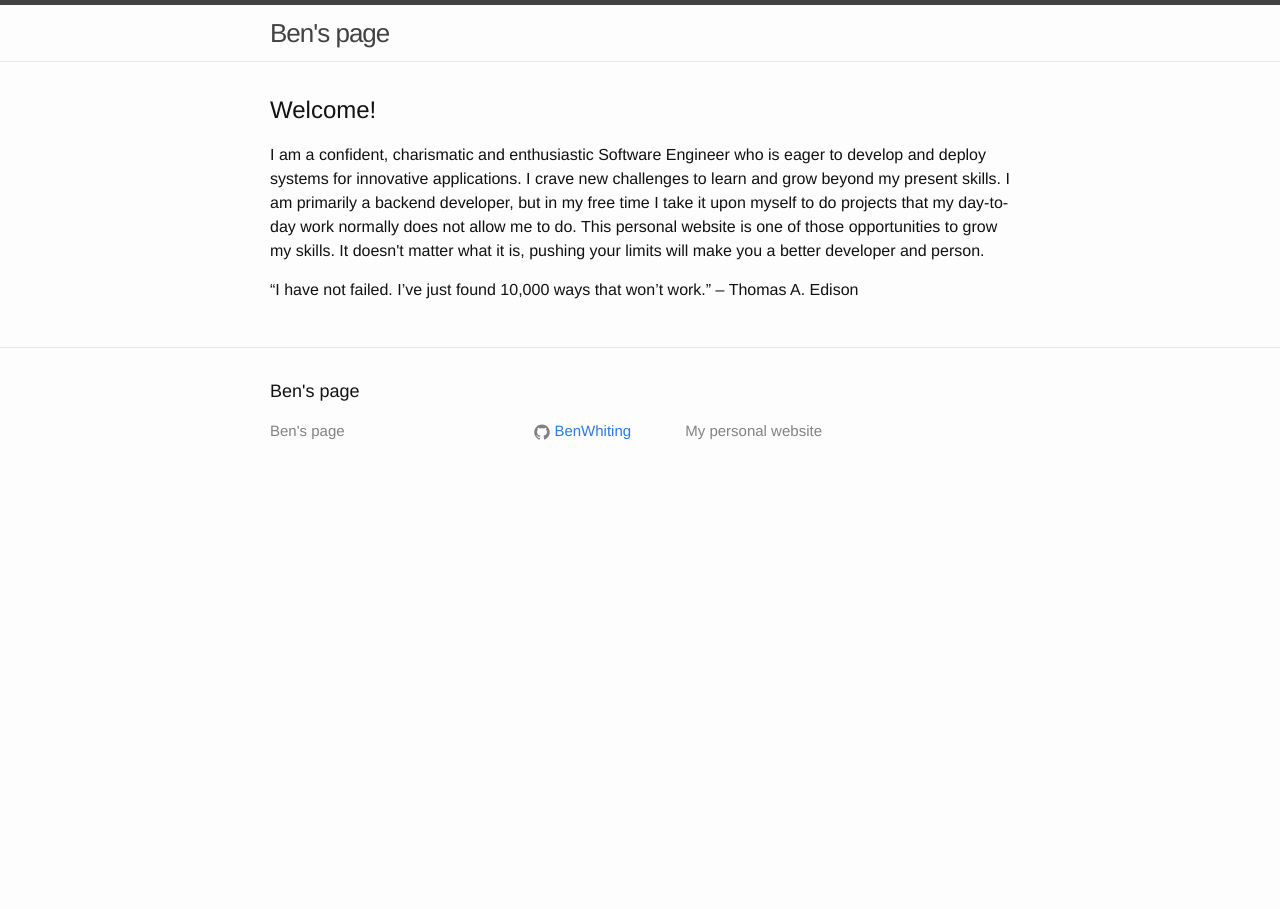
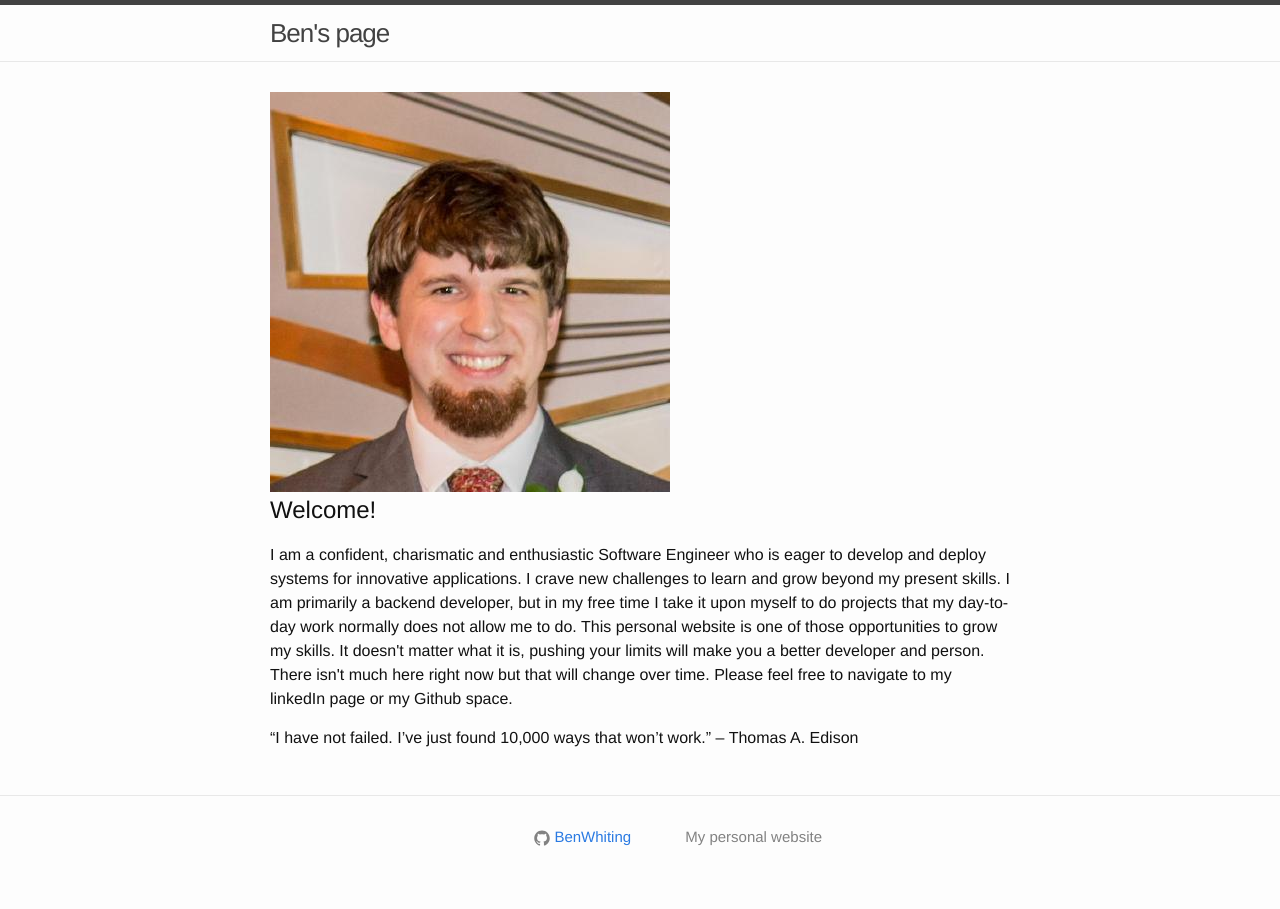
Before and after one commit to BenWhiting/BenWhiting.github.io, a Jekyll site: the page built from index.html, in a window 1280 px wide. Built offline with Jekyll 4.4.1, drawn with Linux system fonts in a browser that asks for light colours.

Commit message:
updating format and base site

```diff
--- /dev/null
+++ b/_includes/base_path
@@ -0,0 +1,5 @@
+{% if site.url %}
+  {% assign base_path = site.url | append: site.baseurl %}
+{% else %}
+  {% assign base_path = site.github.url %}
+{% endif %}
--- a/_includes/content.html
+++ b/_includes/content.html
@@ -5,6 +5,7 @@
    in my free time I take it upon myself to do projects that my day-to-day work normally
    does not allow me to do. This personal website is one of those opportunities to grow
    my skills. It doesn't matter what it is, pushing your limits will make you a
-   better developer and person.</p>
+   better developer and person. There isn't much here right now but that will change over time.
+   Please feel free to navigate to my linkedIn page or my Github space.</p>
 
 <p>“I have not failed. I’ve just found 10,000 ways that won’t work.” – Thomas A. Edison</p>
--- a/_includes/footer.html
+++ b/_includes/footer.html
@@ -2,12 +2,9 @@
 
   <div class="wrapper">
 
-    <h2 class="footer-heading">{{ site.title }}</h2>
-
     <div class="footer-col-wrapper">
       <div class="footer-col footer-col-1">
         <ul class="contact-list">
-          <li>{{ site.title }}</li>
           <li><a href="mailto:{{ site.email }}">{{ site.email }}</a></li>
         </ul>
       </div>
@@ -17,12 +14,6 @@
           {% if site.github_username %}
           <li>
             {% include icon-github.html username=site.github_username %}
-          </li>
-          {% endif %}
-
-          {% if site.twitter_username %}
-          <li>
-            {% include icon-twitter.html username=site.twitter_username %}
           </li>
           {% endif %}
         </ul>
--- a/_includes/icon-twitter.html
+++ /dev/null
@@ -1 +0,0 @@
-<a href="https://twitter.com/{{ include.username }}"><span class="icon icon--twitter">{% include icon-twitter.svg %}</span><span class="username">{{ include.username }}</span></a>
--- /dev/null
+++ b/_includes/sidebar.html
@@ -0,0 +1,3 @@
+{% include base_path%}
+
+<img src="/images/photo.png">
--- a/_sass/_base.scss
+++ b/_sass/_base.scss
@@ -84,7 +84,6 @@ li {
 h1, h2, h3, h4, h5, h6 {
     font-weight: $base-font-weight;
 }
-
 
 
 /**
--- a/css/main.scss
+++ b/css/main.scss
@@ -29,7 +29,6 @@ $on-palm:          600px;
 $on-laptop:        800px;
 
 
-
 // Use media queries like this:
 // @include media-query($on-palm) {
 //     .wrapper {
--- a/index.html
+++ b/index.html
@@ -4,8 +4,13 @@ layout: default
 
 <div class="home">
   <main>
-    <div class="context">
-      {%include content.html%}
-    </div>
+    <div >
+      <div>
+        {%include sidebar.html%}
+      </div>
+      <div>
+        {%include content.html%}
+      </div>
+  </div>
   </main>
 </div>
```
Also changed, not shown: _includes/icon-twitter.svg (deleted), images/photo.png (renamed from _images/photo.png).
